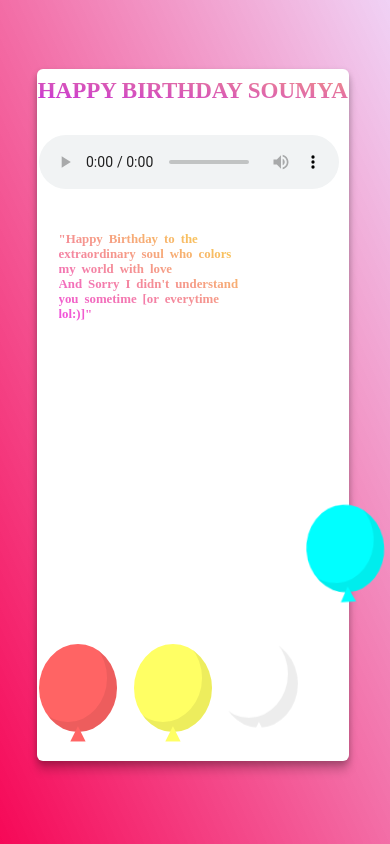
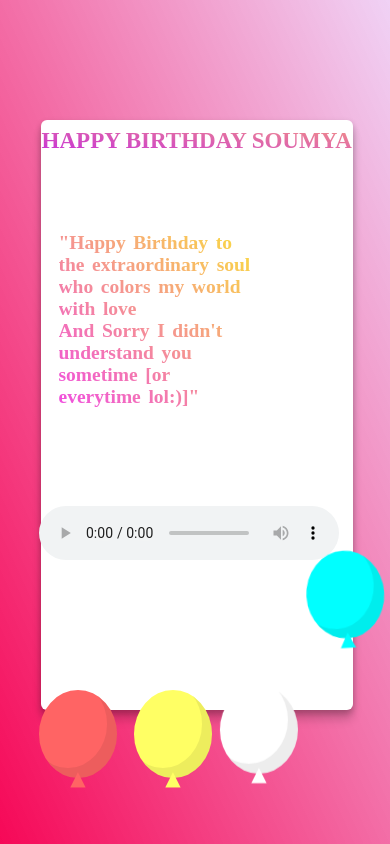
Before and after one commit to Sahilk004/Bday, a plain HTML site: page page2.html in a window 390 px wide. Shown: the top 844 px of the page. Drawn offline with nearby package versions, Linux system fonts and the light colour scheme.

Commit message:
Update page2.css

```diff
--- a/page2.css
+++ b/page2.css
@@ -563,10 +563,10 @@ margin-left: 2vw;
 
 @media (max-width: 420px) {
   .card {
-    height: 82vh;
+    height: 70vh;
       width: 80vw;
       margin-top: 20vw;
-      margin-left: 2vw;
+      margin-left: 3vw;
   }
 
   #birthday-cake {
@@ -583,7 +583,7 @@ margin-left: 2vw;
 
   .left h2{
     position: absolute;
-    font-size: 3.3vw;
+    font-size: 5vw;
     background: linear-gradient(to right top, rgba(237, 35, 217, 0.807),rgb(250, 224, 59));
     -webkit-background-clip: text;
     color: transparent;
@@ -593,7 +593,7 @@ margin-left: 2vw;
   .audio{
     position: absolute;
     right: 13%;
-    top: 16%;
+    top: 60%;
   }
 
   .lyrics{
@@ -604,7 +604,7 @@ margin-left: 2vw;
   }
   .balloon-container{
     position: relative;
-    bottom: -175vw;
+    bottom: -200vw;
     display: inline-block;
     }
   .balloon1 {
```
